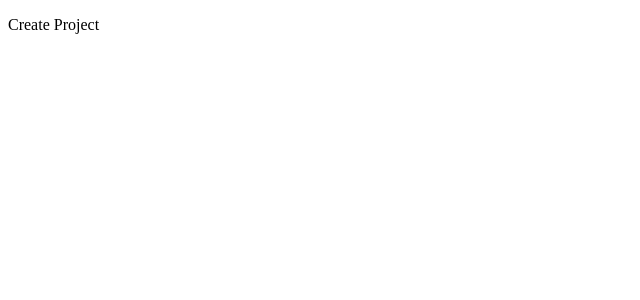
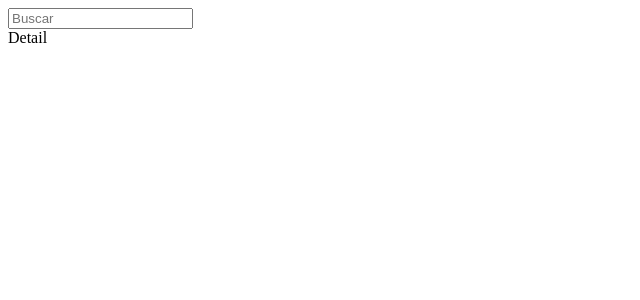
Before and after one commit to gioserbug/test_practico_fe, a React (Vite) app: page /items/1 in a window 1280 px wide. Shown: the top 300 px of the page, without its empty margins (0-640 px from the left). Built offline with nearby package versions, Linux system fonts and the light colour scheme.

Commit message:
feat: add routes with react-router-dom

```diff
--- a/src/App.jsx
+++ b/src/App.jsx
@@ -1,5 +1,17 @@
+import { Routes, Route } from "react-router-dom";
+import Layout from "./views/Layout";
+import List from "./views/List";
+import Detail from "./views/Detail";
+
 function App() {
-  return <p>Create Project</p>;
+  return (
+    <Routes>
+      <Route path="/" element={<Layout />}>
+        <Route path="/items" element={<List />} />
+        <Route path="/items/:id" element={<Detail />} />
+      </Route>
+    </Routes>
+  );
 }
 
 export default App;
--- a/src/main.jsx
+++ b/src/main.jsx
@@ -1,8 +1,12 @@
-import ReactDOM from "react-dom/client";
-import App from "./App.jsx";
+import * as React from "react";
+import * as ReactDOM from "react-dom/client";
+import { BrowserRouter } from "react-router-dom";
+import App from "./App";
 
 ReactDOM.createRoot(document.getElementById("root")).render(
-  <>
-    <App />
-  </>
+  <React.StrictMode>
+    <BrowserRouter>
+      <App />
+    </BrowserRouter>
+  </React.StrictMode>
 );
--- /dev/null
+++ b/src/views/Detail.jsx
@@ -0,0 +1,5 @@
+const Detail = () => {
+  return <div>Detail</div>;
+};
+
+export default Detail;
--- /dev/null
+++ b/src/views/Layout.jsx
@@ -0,0 +1,12 @@
+import { Outlet } from "react-router-dom";
+
+const Layout = () => {
+  return (
+    <>
+      <input placeholder="Buscar" />
+      <Outlet />
+    </>
+  );
+};
+
+export default Layout;
--- /dev/null
+++ b/src/views/List.jsx
@@ -0,0 +1,5 @@
+const List = () => {
+  return <div>List</div>;
+};
+
+export default List;
```
